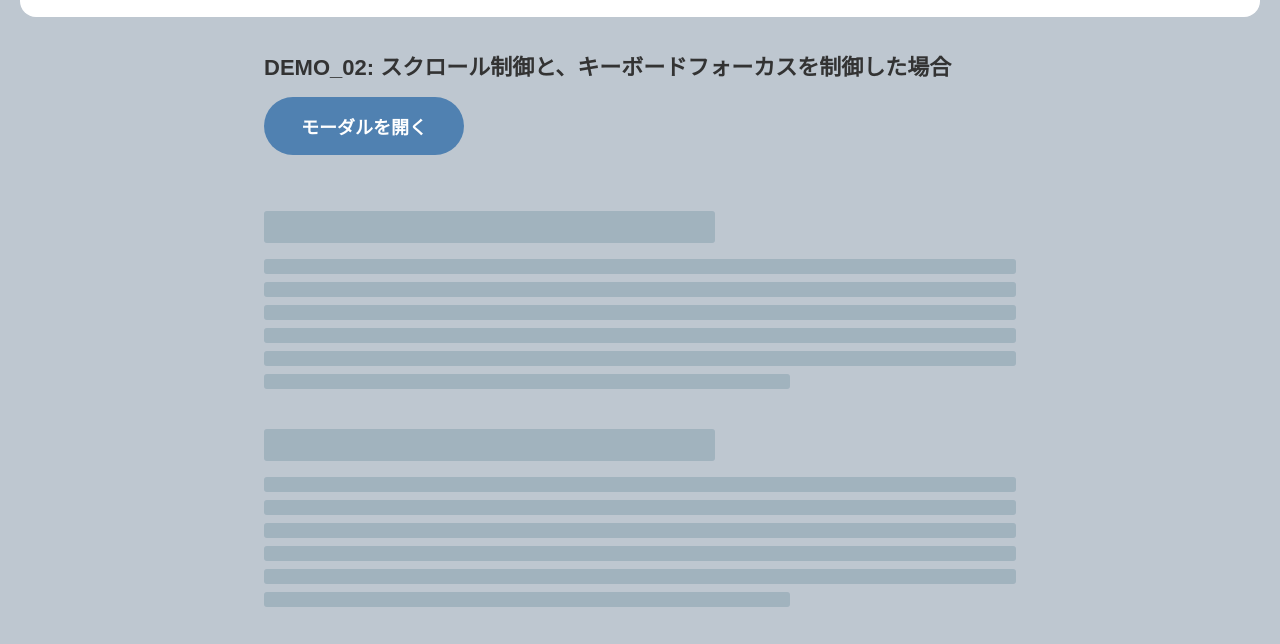
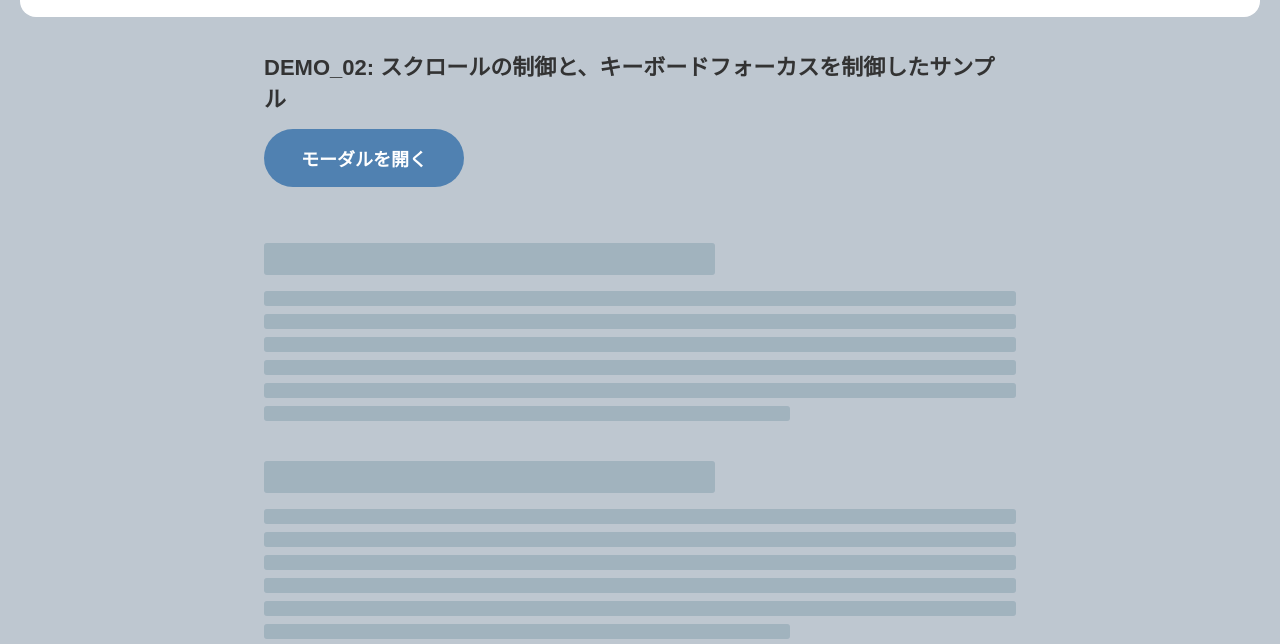
Before and after one commit to ics-creative/220620_fixed_scrolling, a website built with Vite: page demo02.html in a window 1280 px wide. Shown: the part 87-731 px from the top of the page. Built offline with nearby package versions, Linux system fonts and the light colour scheme.

Commit message:
title周りの修正

```diff
--- a/demo02.html
+++ b/demo02.html
@@ -4,7 +4,7 @@
   <meta charset="UTF-8" />
   <link rel="icon" type="image/svg+xml" href="favicon.svg" />
   <meta name="viewport" content="width=device-width, initial-scale=1.0" />
-  <title>DEMO_02: スクロール制御と、キーボードフォーカスを制御した場合</title>
+  <title>DEMO_02: スクロールの制御と、キーボードフォーカスを制御したサンプル</title>
   <link rel="stylesheet" href="./src/style/base.scss">
   <link rel="stylesheet" href="./src/style/menu.scss">
   <link rel="stylesheet" href="./src/style/modal.scss">
@@ -52,7 +52,7 @@
 </div>
 
 <div class="wrapper">
-  <h1>DEMO_02: スクロール制御と、キーボードフォーカスを制御した場合</h1>
+  <h1>DEMO_02: スクロールの制御と、キーボードフォーカスを制御したサンプル</h1>
   <button id="js-modal-button" class="button">モーダルを開く</button>
 
   <section class="dummySection">
--- a/src/style/base.scss
+++ b/src/style/base.scss
@@ -46,10 +46,6 @@ body {
   padding: 0 24px;
 }
 
-.dummySection {
-  margin-top: 56px;
-}
-
 .header {
   position: fixed;
   top: 24px;
@@ -73,6 +69,7 @@ body {
     font-weight: bold;
   }
 }
+
 .footer {
   padding: 24px;
   background-color: #2c3e50;
@@ -112,6 +109,11 @@ body {
   }
 }
 
+.dummySection {
+  margin-top: 56px;
+  min-height: 130vh;
+}
+
 .dummyText {
   width: 100%;
   height: 15px;
--- a/src/style/menu.scss
+++ b/src/style/menu.scss
@@ -47,7 +47,6 @@
       }
     }
   }
-
   &_content {
     position: fixed;
     top: 0;
```
Also changed, not shown: demo01.html (+2 -2 lines), demo03.html (+2 -2 lines).
